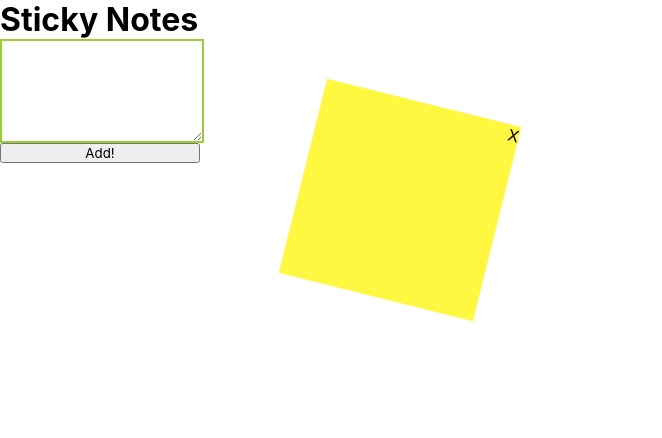
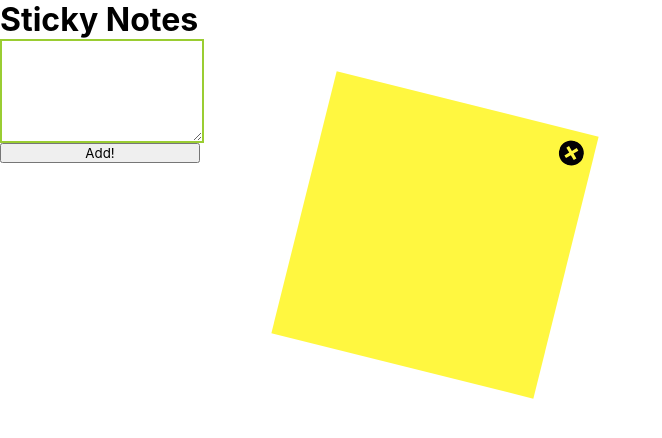
Before and after one commit to mmkobylin/sticky-notes, a React (Create React App) app: page / in a window 1280 px wide. Both pictures are taken after a click on the button "Add!". Shown: the top 438 px of the page, without its empty margins (0-662 px from the left). Built offline with nearby package versions, Linux system fonts and the light colour scheme.

Commit message:
styling added to sticky notes

```diff
--- a/src/App.js
+++ b/src/App.js
@@ -1,7 +1,7 @@
 import './App.css';
 import React, { useState, useReducer } from 'react';
 import { v4 as uuid } from 'uuid';
-import { ReactSVG } from 'react-svg'
+import { ReactComponent as Cancel } from './cancel-button.svg';
 
 
 const initialNoteState = {
@@ -114,7 +114,7 @@ function App() {
             <div className="close"
               onClick = { () => dispatch( { type: 'DELETE_NOTE', payload: note } )}
             >
-              X
+              <Cancel/>
 
             </div>
             <pre className="text"> { note.text } </pre>
--- a/src/index.css
+++ b/src/index.css
@@ -17,14 +17,12 @@ button {
 
 .close {
   text-align: right;
-  transition: 0.3s all ease;
 }
-.close:hover {
-  transform: scale(1.5);
-}
+
 code {
   font-family: 'Courier New', monospace;
 }
+
 
 .note-form {
   display: flex;
@@ -46,15 +44,26 @@ code {
   position: absolute;
   top: 100px;
   left: 300px;
-  height: 200px;
-  width: 200px;
+  height: 250px;
+  width: 250px;
+  padding: 10px;
 }
 
 .note .text {
   font-family: Arial, Helvetica, sans-serif;
+  font-size: 1.4rem;
   height: 100%;
   overflow: unset;
   width: 100%;
   white-space: pre-wrap;
+}
 
+svg {
+  height: 25px;
+  width: 25px;
+  transition: transform .3s ease;
 }
+
+svg:hover {
+  transform: scale(1.5);
+}
```
Also changed, not shown: src/cancel-button.svg (added).
